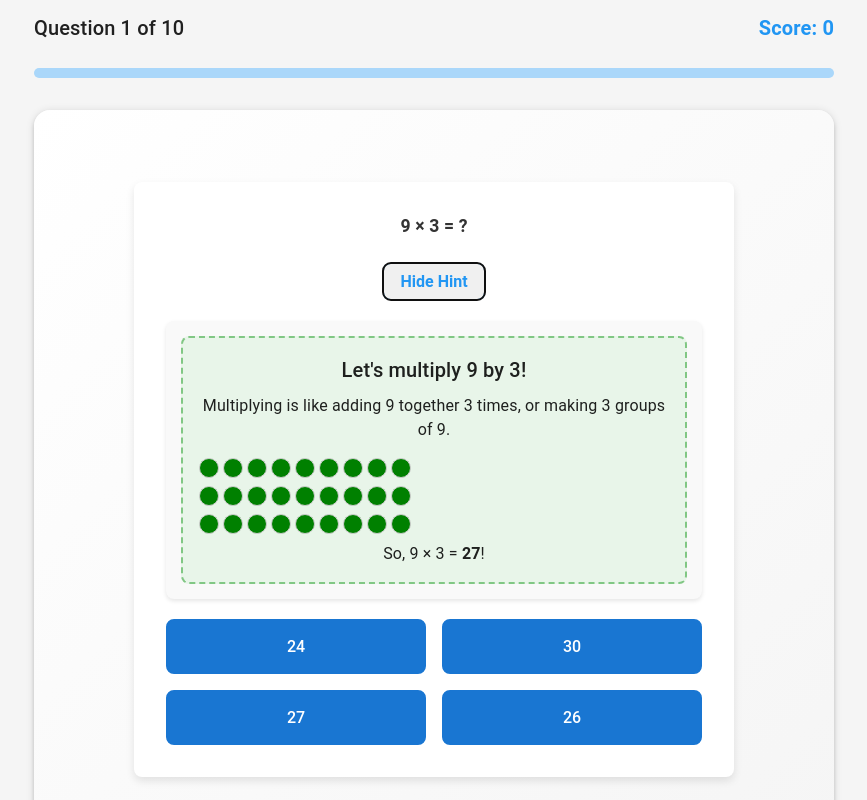
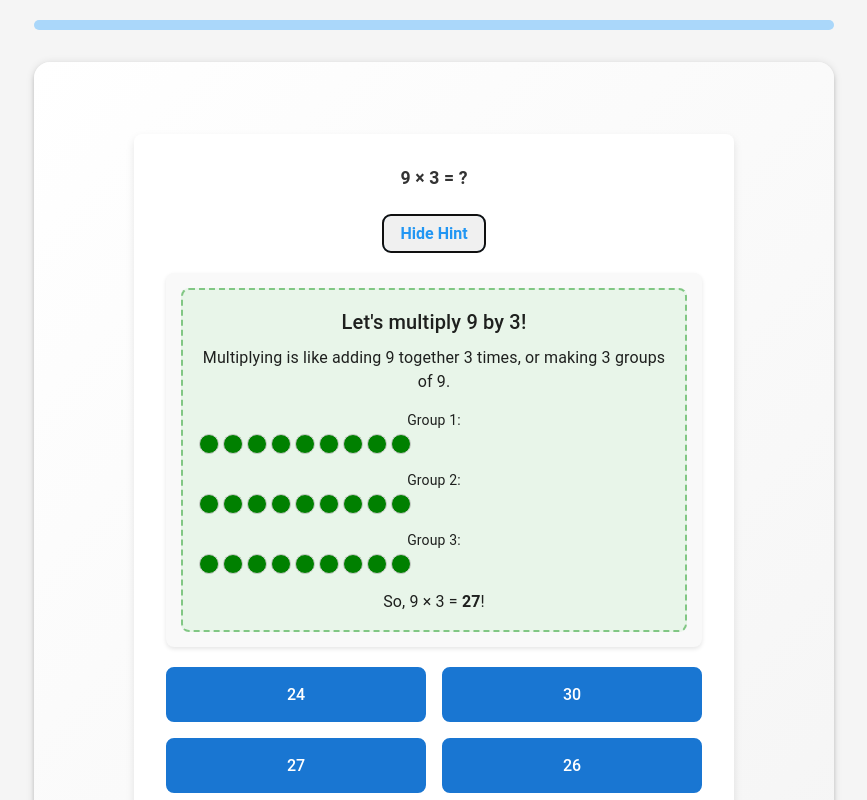
Before and after one commit to slawekradzyminski/mathgame, a React (Vite) app: page / in a window 1280 px wide. Both pictures are taken after a click on the button "Show Hint". Shown: the whole page, without its empty margins (206-1073 px from the left). Built offline with nearby package versions, Linux system fonts and the light colour scheme.

Commit message:
feat: improve addition visualization with side-by-side display and combined total

```diff
--- a/src/components/HintVisualization.tsx
+++ b/src/components/HintVisualization.tsx
@@ -4,6 +4,34 @@ interface HintVisualizationProps {
   operator: '+' | '-' | '*'
   num1: number
   num2: number
+}
+
+// Helper function to split dots into rows of 10
+const renderDots = (count: number, color: string, remainingCount?: number) => {
+  const rows = Math.ceil(count / 10)
+  return Array(rows).fill(0).map((_, rowIndex) => {
+    const dotsInThisRow = rowIndex === rows - 1 ? count % 10 || 10 : 10
+    return (
+      <Box key={rowIndex} sx={{ display: 'flex', gap: '4px', mb: 1 }}>
+        {Array(dotsInThisRow).fill(0).map((_, i) => {
+          const dotIndex = rowIndex * 10 + i
+          const isRemaining = remainingCount !== undefined ? dotIndex < remainingCount : true
+          return (
+            <Box
+              key={i}
+              sx={{
+                width: 20,
+                height: 20,
+                borderRadius: '50%',
+                backgroundColor: isRemaining ? color : 'red',
+                border: '1px solid #ccc'
+              }}
+            />
+          )
+        })}
+      </Box>
+    )
+  })
 }
 
 export default function HintVisualization({ operator, num1, num2 }: HintVisualizationProps) {
@@ -21,31 +49,46 @@ export default function HintVisualization({ operator, num1, num2 }: HintVisualiz
         <Typography variant="h6" sx={{ mb: 1 }}>
           Let's add {num1} and {num2}!
         </Typography>
-        <Box sx={{ display: 'flex', gap: 2, flexWrap: 'wrap' }}>
-          <Box>
-            <Typography variant="body1">{num1} circles:</Typography>
-            <Box sx={{ display: 'flex', gap: '4px', flexWrap: 'wrap' }}>
-              {Array(num1).fill(0).map((_, i) => (
-                <Box key={i}
-                     sx={{ width: 20, height: 20, borderRadius: '50%', backgroundColor: 'red' }}
-                />
-              ))}
-            </Box>
+        <Box sx={{ display: 'flex', gap: 4, mb: 3 }}>
+          <Box sx={{ flex: 1 }}>
+            <Typography variant="body1" sx={{ mb: 1 }}>{num1} circles:</Typography>
+            {renderDots(num1, 'red')}
           </Box>
-          <Box>
-            <Typography variant="body1">{num2} circles:</Typography>
-            <Box sx={{ display: 'flex', gap: '4px', flexWrap: 'wrap' }}>
-              {Array(num2).fill(0).map((_, i) => (
-                <Box key={i}
-                     sx={{ width: 20, height: 20, borderRadius: '50%', backgroundColor: 'blue' }}
-                />
-              ))}
-            </Box>
+          <Box sx={{ flex: 1 }}>
+            <Typography variant="body1" sx={{ mb: 1 }}>{num2} circles:</Typography>
+            {renderDots(num2, 'blue')}
           </Box>
         </Box>
-        <Typography variant="body1" sx={{ mt: 1 }}>
+        <Typography variant="body1" sx={{ mb: 2 }}>
           If we put them all together, we get <b>{num1 + num2}</b> circles in total!
         </Typography>
+        <Box sx={{ mt: 2, p: 2, backgroundColor: 'rgba(255, 255, 255, 0.5)', borderRadius: 1 }}>
+          <Typography variant="body2" sx={{ mb: 1 }}>All circles together:</Typography>
+          {Array(Math.ceil((num1 + num2) / 10)).fill(0).map((_, rowIndex) => {
+            const dotsInThisRow = rowIndex === Math.ceil((num1 + num2) / 10) - 1
+              ? (num1 + num2) % 10 || 10
+              : 10
+            return (
+              <Box key={rowIndex} sx={{ display: 'flex', gap: '4px', mb: 1 }}>
+                {Array(dotsInThisRow).fill(0).map((_, i) => {
+                  const dotIndex = rowIndex * 10 + i
+                  return (
+                    <Box
+                      key={i}
+                      sx={{
+                        width: 20,
+                        height: 20,
+                        borderRadius: '50%',
+                        backgroundColor: dotIndex < num1 ? 'red' : 'blue',
+                        border: '1px solid #ccc'
+                      }}
+                    />
+                  )
+                })}
+              </Box>
+            )
+          })}
+        </Box>
       </Box>
     )
   } else if (operator === '-') {
@@ -65,34 +108,14 @@ export default function HintVisualization({ operator, num1, num2 }: HintVisualiz
         <Typography variant="body1">
           Imagine you start with {num1} things:
         </Typography>
-        <Box sx={{ display: 'flex', gap: '4px', flexWrap: 'wrap', my: 1 }}>
-          {Array(num1).fill(0).map((_, i) => (
-            <Box key={i}
-                 sx={{
-                   width: 20,
-                   height: 20,
-                   borderRadius: '50%',
-                   backgroundColor: i < num1 - num2 ? 'green' : 'red',
-                   border: '1px solid #ccc'
-                 }}
-            />
-          ))}
+        <Box sx={{ my: 1 }}>
+          {renderDots(num1, 'green', num1 - num2)}
         </Box>
         <Typography variant="body1">
           When you take away {num2} (the red ones):
         </Typography>
-        <Box sx={{ display: 'flex', gap: '4px', flexWrap: 'wrap', my: 1 }}>
-          {Array(num1 - num2).fill(0).map((_, i) => (
-            <Box key={i}
-                 sx={{
-                   width: 20,
-                   height: 20,
-                   borderRadius: '50%',
-                   backgroundColor: 'green',
-                   border: '1px solid #ccc'
-                 }}
-            />
-          ))}
+        <Box sx={{ my: 1 }}>
+          {renderDots(num1 - num2, 'green')}
         </Box>
         <Typography variant="body1">
           You have <b>{num1 - num2}</b> left!
@@ -119,18 +142,11 @@ export default function HintVisualization({ operator, num1, num2 }: HintVisualiz
         </Typography>
         <Box sx={{ mt: 2, mb: 1 }}>
           {Array(num2).fill(0).map((_, groupIndex) => (
-            <Box key={groupIndex} sx={{ display: 'flex', gap: '4px', flexWrap: 'wrap', mb: 1 }}>
-              {Array(num1).fill(0).map((_, i) => (
-                <Box key={i}
-                     sx={{
-                       width: 20,
-                       height: 20,
-                       borderRadius: '50%',
-                       backgroundColor: 'green',
-                       border: '1px solid #ccc'
-                     }}
-                />
-              ))}
+            <Box key={groupIndex} sx={{ mb: 2 }}>
+              <Typography variant="body2" sx={{ mb: 0.5 }}>
+                Group {groupIndex + 1}:
+              </Typography>
+              {renderDots(num1, 'green')}
             </Box>
           ))}
         </Box>
```
